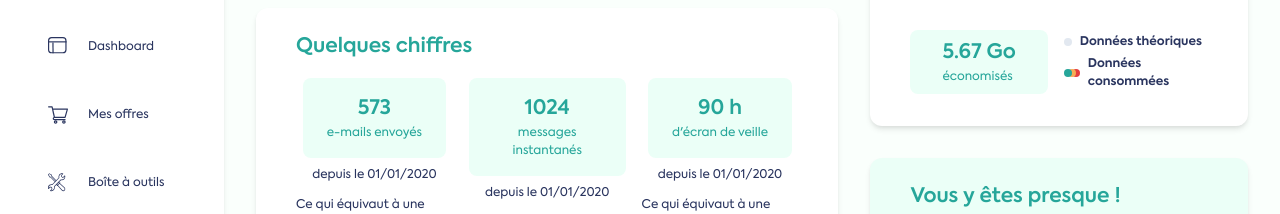
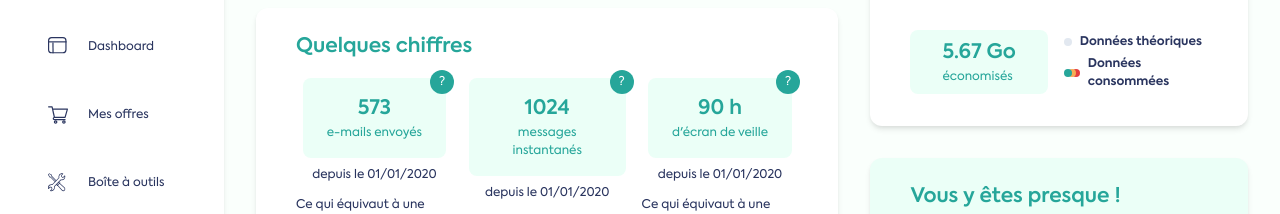
Before and after one commit to Glascode/e-low, a Nuxt app: page /dashboard in a window 1280 px wide. Shown: the part 336-550 px from the top of the page. Built offline with nearby package versions, Linux system fonts and the light colour scheme.

Commit message:
Add quesiton marks

```diff
--- a/pages/dashboard.vue
+++ b/pages/dashboard.vue
@@ -18,9 +18,11 @@
         <h2 class="heading mb-4">Quelques chiffres</h2>
         <div class="flex justify-between -mx-2">
           <div class="w-full md:w-1/3 flex flex-col items-center px-2">
-            <div class="mb-2 py-4 px-6 text-center bg-primary-light rounded-lg dark:bg-dark-bg">
+            <div class="relative mb-2 py-4 px-6 text-center bg-primary-light rounded-lg dark:bg-dark-bg">
               <h3 class="heading">573</h3>
               <div class="text-primary">e-mails envoyés</div>
+
+              <div class="absolute -top-2 -right-2 flex items-center justify-center w-6 h-6 text-white bg-primary rounded-full">?</div>
             </div>
             <div class="mb-3">depuis le 01/01/2020</div>
             <p>Ce qui équivaut à une consommation de
@@ -28,18 +30,22 @@
           </div>
 
           <div class="w-full md:w-1/3 flex flex-col items-center px-2">
-            <div class="mb-2 py-4 px-6 text-center bg-primary-light rounded-lg dark:bg-dark-bg">
+            <div class="relative mb-2 py-4 px-6 text-center bg-primary-light rounded-lg dark:bg-dark-bg">
               <h3 class="heading">1024</h3>
               <div class="text-primary">messages instantanés</div>
+
+              <div class="absolute -top-2 -right-2 flex items-center justify-center w-6 h-6 text-white bg-primary rounded-full">?</div>
             </div>
             <div class="mb-3">depuis le 01/01/2020</div>
             <p>Ce qui équivaut à une consommation de <span class="font-semibold">30 douches par jour</span></p>
           </div>
 
           <div class="w-full md:w-1/3 flex flex-col items-center px-2">
-            <div class="mb-2 py-4 px-6 text-center bg-primary-light rounded-lg dark:bg-dark-bg">
+            <div class="relative mb-2 py-4 px-6 text-center bg-primary-light rounded-lg dark:bg-dark-bg">
               <h3 class="heading">90&nbsp;h</h3>
               <div class="text-primary">d'écran de veille</div>
+
+              <div class="absolute -top-2 -right-2 flex items-center justify-center w-6 h-6 text-white bg-primary rounded-full">?</div>
             </div>
             <div class="mb-3">depuis le 01/01/2020</div>
             <p>Ce qui équivaut à une consommation de
--- a/tailwind.config.js
+++ b/tailwind.config.js
@@ -3,6 +3,9 @@ const plugin = require('tailwindcss/plugin')
 module.exports = {
   theme: {
     extend: {
+      inset: {
+        '-2': '-.5rem'
+      },
       colors: {
         primary: '#26a69a',
         'primary-light': '#ebfff7',
```
